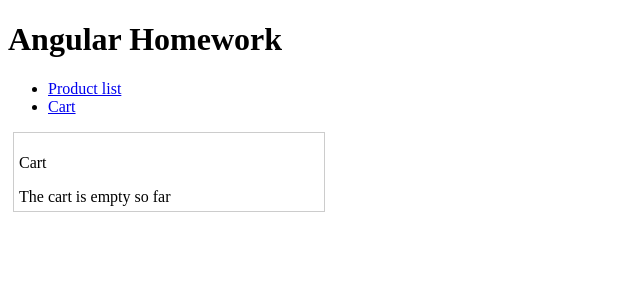
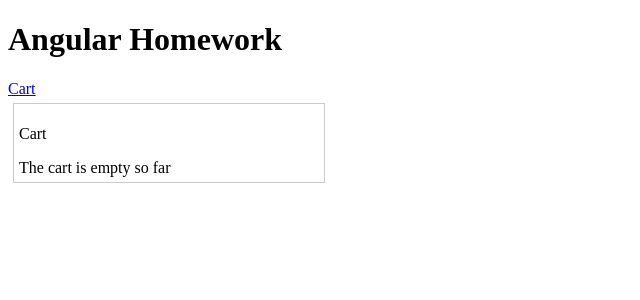
Before and after one commit to ungear/ng-homework, an Angular app: page /cart in a window 1280 px wide. Shown: the top 300 px of the page, without its empty margins (0-640 px from the left). Built offline with nearby package versions, Linux system fonts and the light colour scheme.

Commit message:
set default route

```diff
--- a/src/app/app-routing.module.ts
+++ b/src/app/app-routing.module.ts
@@ -7,7 +7,7 @@ import { RouterModule, Routes } from '@angular/router';
 
 const routes: Routes = [
 
-  // { path: '', redirectTo: '/dashboard', pathMatch: 'full' },
+  { path: '', redirectTo: '/product/list', pathMatch: 'full' },
   // { path: 'dashboard', component: DashboardComponent },
   // { path: 'detail/:id', component: HeroDetailComponent },
   // { path: 'heroes', component: HeroesComponent }
--- a/src/app/app.component.html
+++ b/src/app/app.component.html
@@ -1,10 +1,3 @@
 <h1 #appTitle></h1>
-<ul>
-  <li>
-    <a routerLink="/product/list">Product list</a>
-  </li>
-  <li>
-    <a routerLink="/cart">Cart</a>
-  </li>
-</ul>
+<a routerLink="/cart">Cart</a>
 <router-outlet></router-outlet>
```
